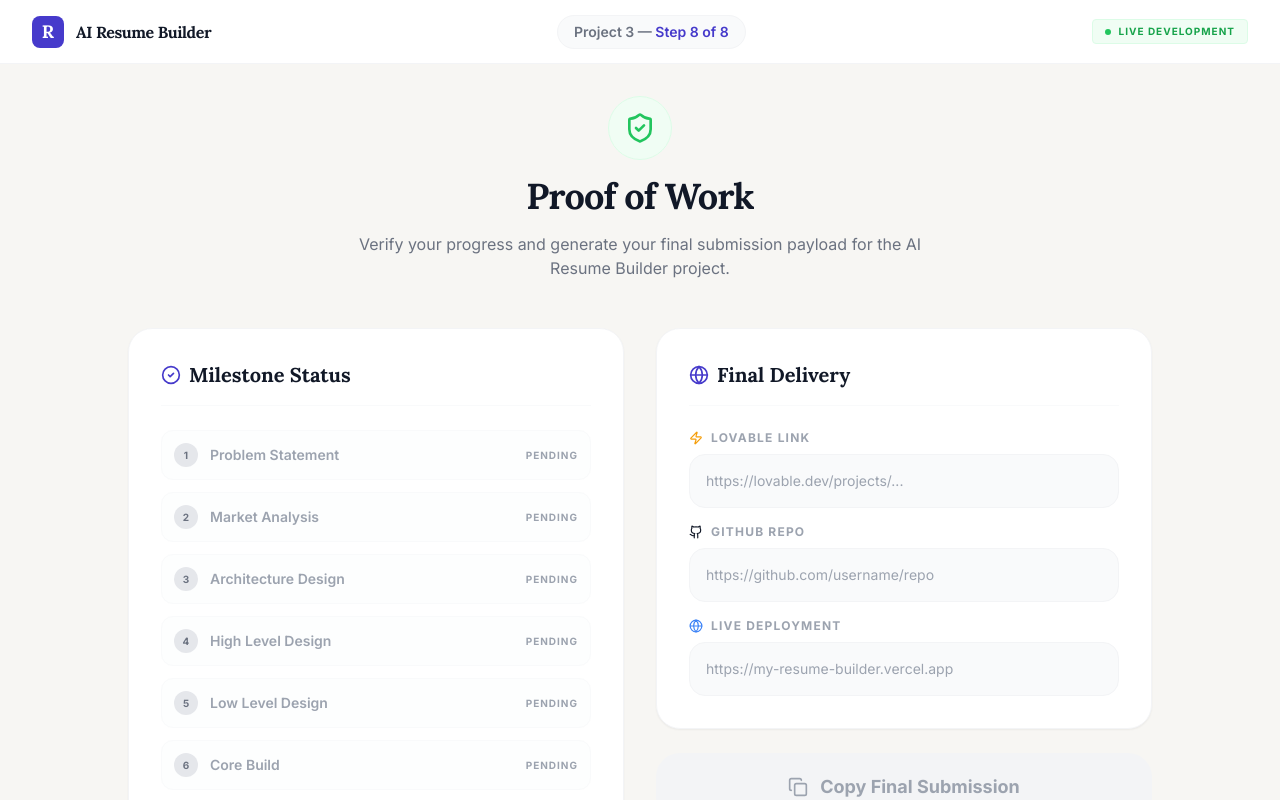
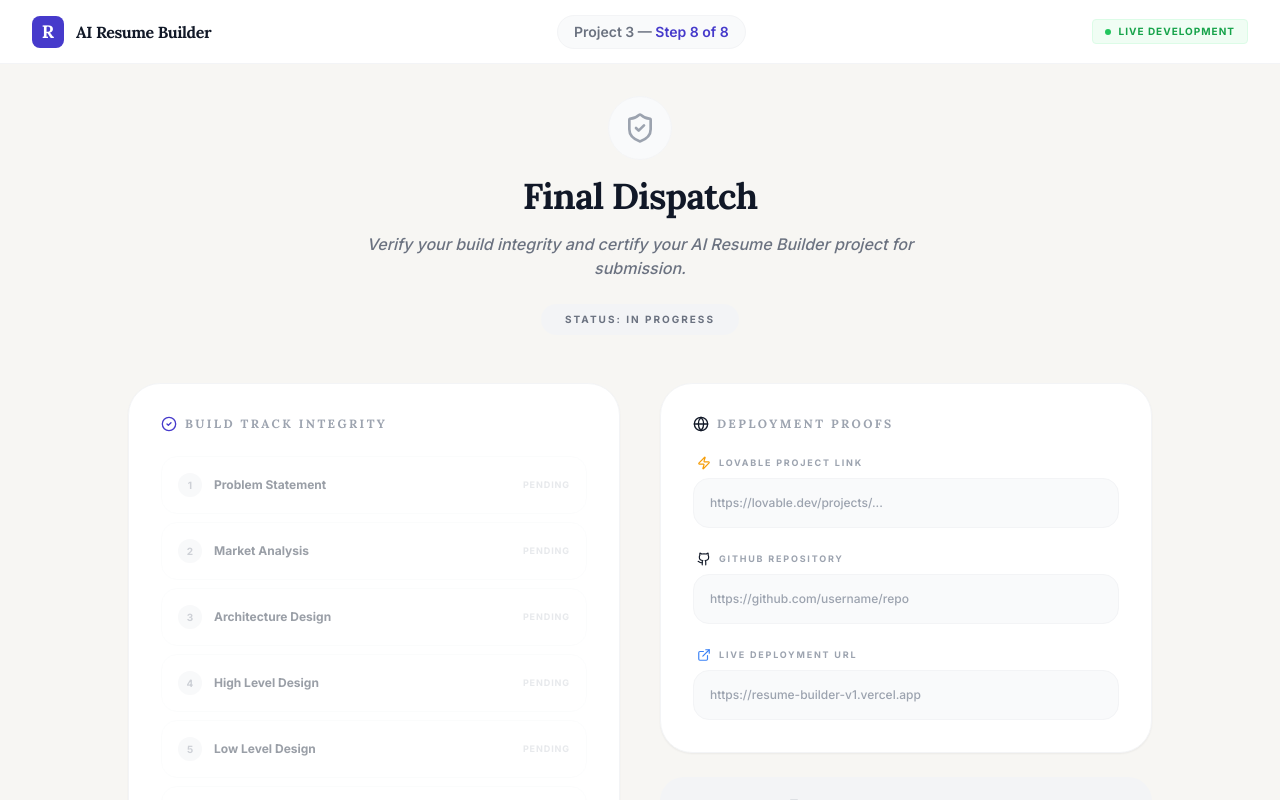
Before and after one commit to gagansogasu/AI-Resume-Builder-Build-Track, a React (Vite) app: page /rb/proof in a window 1280 px wide. Built offline with nearby package versions, Linux system fonts and the light colour scheme.

Commit message:
Finalize: Implement Proof + Submission system with automated Shipped logic and QA Checklist

```diff
--- a/src/pages/rb/RBProof.jsx
+++ b/src/pages/rb/RBProof.jsx
@@ -1,5 +1,5 @@
 import React, { useState, useEffect } from 'react';
-import { ShieldCheck, CheckCircle2, Globe, Github, Zap, Copy, Check } from 'lucide-react';
+import { ShieldCheck, CheckCircle2, Globe, Github, Zap, Copy, Check, Rocket, AlertTriangle, ExternalLink } from 'lucide-react';
 
 const RBProof = () => {
     const [status, setStatus] = useState([]);
@@ -8,9 +8,12 @@ const RBProof = () => {
         github: '',
         deploy: ''
     });
+    const [checklistPassed, setChecklistPassed] = useState(false);
+    const [shipped, setShipped] = useState(false);
     const [copied, setCopied] = useState(false);
 
     useEffect(() => {
+        // 1. Get Step Status
         const stepStatus = [];
         for (let i = 1; i <= 8; i++) {
             const artifact = localStorage.getItem(`rb_step_${i}_artifact`);
@@ -22,106 +25,145 @@ const RBProof = () => {
         }
         setStatus(stepStatus);
 
-        const savedLinks = JSON.parse(localStorage.getItem('rb_final_links') || '{}');
-        setLinks(prev => ({ ...prev, ...savedLinks }));
+        // 2. Get Checklist Status
+        const savedChecklist = JSON.parse(localStorage.getItem('rb_test_checklist') || '{}');
+        const testsPassed = Object.keys(savedChecklist).length === 10 && Object.values(savedChecklist).every(v => v);
+        setChecklistPassed(testsPassed);
+
+        // 3. Get Proof Links
+        const savedSubmission = JSON.parse(localStorage.getItem('rb_final_submission') || '{}');
+        setLinks(prev => ({ ...prev, ...savedSubmission }));
     }, []);
+
+    useEffect(() => {
+        const allStepsArr = status.length > 0 && status.every(s => s.completed);
+        const linksDone = !!(links.lovable && links.github && links.deploy);
+
+        if (allStepsArr && checklistPassed && linksDone) {
+            setShipped(true);
+        } else {
+            setShipped(false);
+        }
+    }, [status, checklistPassed, links]);
 
     const handleLinkChange = (key, value) => {
         const newLinks = { ...links, [key]: value };
         setLinks(newLinks);
-        localStorage.setItem('rb_final_links', JSON.stringify(newLinks));
+        localStorage.setItem('rb_final_submission', JSON.stringify(newLinks));
     };
 
     const handleCopySubmission = () => {
-        const submission = {
-            project: "AI Resume Builder",
-            steps: status,
-            links: links,
-            timestamp: new Date().toISOString()
-        };
-        navigator.clipboard.writeText(JSON.stringify(submission, null, 2));
+        const text = `------------------------------------------
+AI Resume Builder — Final Submission
+
+Lovable Project: ${links.lovable}
+GitHub Repository: ${links.github}
+Live Deployment: ${links.deploy}
+
+Core Capabilities:
+- Structured resume builder
+- Deterministic ATS scoring
+- Template switching
+- PDF export with clean formatting
+- Persistence + validation checklist
+------------------------------------------`;
+
+        navigator.clipboard.writeText(text);
         setCopied(true);
         setTimeout(() => setCopied(false), 2000);
     };
 
-    const allStepsDone = status.length > 0 && status.every(s => s.completed);
+    return (
+        <div className="max-w-5xl mx-auto space-y-12 animate-in fade-in duration-700 pb-20">
+            <div className="text-center space-y-4">
+                <div className={`w-16 h-16 rounded-full flex items-center justify-center mx-auto border transition-all duration-1000 ${shipped ? 'bg-green-500 text-white border-green-400 scale-110 shadow-xl shadow-green-100' : 'bg-gray-50 text-gray-400 border-gray-100'}`}>
+                    {shipped ? <Rocket size={32} /> : <ShieldCheck size={32} />}
+                </div>
+                <h1 className="text-4xl font-serif font-bold text-gray-900 tracking-tight">Final Dispatch</h1>
+                <p className="text-gray-500 max-w-xl mx-auto italic font-medium">Verify your build integrity and certify your AI Resume Builder project for submission.</p>
 
-    return (
-        <div className="max-w-5xl mx-auto space-y-12 animate-in fade-in duration-700">
-            <div className="text-center space-y-4">
-                <div className="w-16 h-16 bg-green-50 rounded-full flex items-center justify-center mx-auto text-green-500 border border-green-100">
-                    <ShieldCheck size={32} />
+                <div className="flex justify-center pt-2">
+                    <span className={`px-6 py-2 rounded-full text-[10px] font-black uppercase tracking-[0.2em] transition-all duration-700 ${shipped ? 'bg-green-100 text-green-700 ring-4 ring-green-50' : 'bg-gray-100 text-gray-500'}`}>
+                        Status: {shipped ? 'Shipped' : 'In Progress'}
+                    </span>
                 </div>
-                <h1 className="text-4xl font-serif font-bold text-gray-900 tracking-tight">Proof of Work</h1>
-                <p className="text-gray-500 max-w-xl mx-auto">Verify your progress and generate your final submission payload for the AI Resume Builder project.</p>
             </div>
 
-            <div className="grid md:grid-cols-2 gap-8">
-                {/* Step Progress */}
-                <div className="bg-white p-8 rounded-3xl border border-gray-100 shadow-sm space-y-6">
-                    <h2 className="text-xl font-bold text-gray-900 border-b border-gray-50 pb-4 flex items-center gap-2">
-                        <CheckCircle2 size={20} className="text-primary" />
-                        Milestone Status
-                    </h2>
-                    <div className="grid grid-cols-1 gap-3">
-                        {status.map((step) => (
-                            <div key={step.id} className="flex items-center justify-between p-3 rounded-xl border border-gray-50 bg-gray-50/30">
+            {shipped && (
+                <div className="bg-white border-2 border-green-100 p-8 rounded-[40px] text-center space-y-2 animate-in zoom-in-95 duration-700 shadow-2xl shadow-green-50/50">
+                    <CheckCircle2 size={40} className="text-green-500 mx-auto mb-2" />
+                    <h2 className="text-2xl font-serif font-bold text-gray-900">Project 3 Shipped Successfully.</h2>
+                    <p className="text-sm text-gray-400 font-medium">Your build artifacts are verified and ready for external review.</p>
+                </div>
+            )}
+
+            <div className={`grid md:grid-cols-2 gap-10 transition-opacity duration-700 ${shipped ? 'opacity-100' : 'opacity-100'}`}>
+                {/* A) Step Completion Overview */}
+                <div className="space-y-6">
+                    <div className="bg-white p-8 rounded-[32px] border border-gray-100 shadow-sm space-y-6">
+                        <h2 className="text-xs font-black uppercase tracking-[0.2em] text-gray-400 flex items-center gap-2">
+                            <CheckCircle2 size={16} className="text-primary" />
+                            Build Track Integrity
+                        </h2>
+                        <div className="grid grid-cols-1 gap-2">
+                            {status.map((step) => (
+                                <div key={step.id} className={`flex items-center justify-between p-4 rounded-2xl border transition-all ${step.completed ? 'bg-gray-50/50 border-gray-100' : 'bg-white border-gray-50 opacity-50'}`}>
+                                    <div className="flex items-center gap-3">
+                                        <div className={`w-6 h-6 rounded-full flex items-center justify-center text-[10px] font-bold ${step.completed ? 'bg-gray-900 text-white' : 'bg-gray-100 text-gray-400'}`}>
+                                            {step.completed ? <Check size={14} /> : step.id}
+                                        </div>
+                                        <span className="text-xs font-bold text-gray-700">{step.label}</span>
+                                    </div>
+                                    <span className={`text-[9px] font-black uppercase tracking-widest ${step.completed ? 'text-green-600' : 'text-gray-300'}`}>
+                                        {step.completed ? 'Verified' : 'Pending'}
+                                    </span>
+                                </div>
+                            ))}
+                            {/* Checklist Status */}
+                            <div className={`flex items-center justify-between p-4 rounded-2xl border transition-all mt-4 ${checklistPassed ? 'bg-primary/5 border-primary/10' : 'bg-white border-gray-50 opacity-50'}`}>
                                 <div className="flex items-center gap-3">
-                                    <div className={`w-6 h-6 rounded-full flex items-center justify-center text-[10px] font-bold ${step.completed ? 'bg-green-500 text-white' : 'bg-gray-200 text-gray-500'}`}>
-                                        {step.completed ? <Check size={14} /> : step.id}
+                                    <div className={`w-6 h-6 rounded-full flex items-center justify-center text-[10px] font-bold ${checklistPassed ? 'bg-primary text-white' : 'bg-gray-100 text-gray-400'}`}>
+                                        <Zap size={12} />
                                     </div>
-                                    <span className={`text-sm font-semibold ${step.completed ? 'text-gray-900' : 'text-gray-400'}`}>{step.label}</span>
+                                    <span className="text-xs font-bold text-gray-700">QA Test Checklist (10 Items)</span>
                                 </div>
-                                <span className={`text-[10px] font-bold uppercase tracking-widest ${step.completed ? 'text-green-600' : 'text-gray-400'}`}>
-                                    {step.completed ? 'Completed' : 'Pending'}
+                                <span className={`text-[9px] font-black uppercase tracking-widest ${checklistPassed ? 'text-primary' : 'text-gray-300'}`}>
+                                    {checklistPassed ? 'All Passed' : 'Incomplete'}
                                 </span>
                             </div>
-                        ))}
+                        </div>
                     </div>
                 </div>
 
-                {/* Final Links */}
+                {/* B) Artifact Collection */}
                 <div className="space-y-6">
-                    <div className="bg-white p-8 rounded-3xl border border-gray-100 shadow-sm space-y-6">
-                        <h2 className="text-xl font-bold text-gray-900 border-b border-gray-50 pb-4 flex items-center gap-2">
-                            <Globe size={20} className="text-primary" />
-                            Final Delivery
-                        </h2>
-                        <div className="space-y-4">
-                            <div className="space-y-2">
-                                <label className="text-xs font-bold uppercase tracking-widest text-gray-400 flex items-center gap-2">
-                                    <Zap size={14} className="text-amber-500" /> Lovable Link
-                                </label>
-                                <input
-                                    type="url"
+                    <div className="bg-white p-8 rounded-[32px] border border-gray-100 shadow-sm space-y-8">
+                        <div>
+                            <h2 className="text-xs font-black uppercase tracking-[0.2em] text-gray-400 mb-6 font-bold flex items-center gap-2">
+                                <Globe size={16} className="text-gray-900" />
+                                Deployment Proofs
+                            </h2>
+                            <div className="space-y-6">
+                                <InputField
+                                    icon={<Zap size={14} className="text-amber-500" />}
+                                    label="Lovable Project Link"
                                     value={links.lovable}
-                                    onChange={(e) => handleLinkChange('lovable', e.target.value)}
+                                    onChange={(v) => handleLinkChange('lovable', v)}
                                     placeholder="https://lovable.dev/projects/..."
-                                    className="w-full p-4 bg-gray-50 border border-gray-100 rounded-2xl text-sm focus:ring-1 focus:ring-primary outline-none"
                                 />
-                            </div>
-                            <div className="space-y-2">
-                                <label className="text-xs font-bold uppercase tracking-widest text-gray-400 flex items-center gap-2">
-                                    <Github size={14} className="text-gray-900" /> GitHub Repo
-                                </label>
-                                <input
-                                    type="url"
+                                <InputField
+                                    icon={<Github size={14} className="text-gray-900" />}
+                                    label="GitHub Repository"
                                     value={links.github}
-                                    onChange={(e) => handleLinkChange('github', e.target.value)}
+                                    onChange={(v) => handleLinkChange('github', v)}
                                     placeholder="https://github.com/username/repo"
-                                    className="w-full p-4 bg-gray-50 border border-gray-100 rounded-2xl text-sm focus:ring-1 focus:ring-primary outline-none"
                                 />
-                            </div>
-                            <div className="space-y-2">
-                                <label className="text-xs font-bold uppercase tracking-widest text-gray-400 flex items-center gap-2">
-                                    <Globe size={14} className="text-blue-500" /> Live Deployment
-                                </label>
-                                <input
-                                    type="url"
+                                <InputField
+                                    icon={<ExternalLink size={14} className="text-blue-500" />}
+                                    label="Live Deployment URL"
                                     value={links.deploy}
-                                    onChange={(e) => handleLinkChange('deploy', e.target.value)}
-                                    placeholder="https://my-resume-builder.vercel.app"
-                                    className="w-full p-4 bg-gray-50 border border-gray-100 rounded-2xl text-sm focus:ring-1 focus:ring-primary outline-none"
+                                    onChange={(v) => handleLinkChange('deploy', v)}
+                                    placeholder="https://resume-builder-v1.vercel.app"
                                 />
                             </div>
                         </div>
@@ -129,22 +171,43 @@ const RBProof = () => {
 
                     <button
                         onClick={handleCopySubmission}
-                        disabled={!allStepsDone}
-                        className={`w-full py-5 rounded-3xl font-bold text-lg flex items-center justify-center gap-3 transition-all ${allStepsDone
-                            ? 'bg-primary text-white shadow-xl shadow-primary/20 hover:-translate-y-1 active:scale-95'
+                        disabled={!shipped}
+                        className={`w-full py-5 rounded-[24px] font-bold text-sm tracking-widest uppercase flex items-center justify-center gap-3 transition-all ${shipped
+                            ? 'bg-gray-900 text-white shadow-2xl hover:bg-black active:scale-[0.98]'
                             : 'bg-gray-100 text-gray-400 cursor-not-allowed'}`}
                     >
-                        {copied ? <Check size={20} /> : <Copy size={20} />}
-                        {copied ? 'Copied to Clipboard!' : 'Copy Final Submission'}
+                        {copied ? <Check size={16} /> : <Copy size={16} />}
+                        {copied ? 'Payload Copied' : 'Copy Final Submission'}
                     </button>
-                    {!allStepsDone && (
-                        <p className="text-center text-xs text-amber-600 font-medium">Complete all 8 milestones to enable final submission.</p>
+
+                    {!shipped && (
+                        <div className="p-4 bg-amber-50 border border-amber-100 rounded-2xl flex items-start gap-3">
+                            <AlertTriangle size={16} className="text-amber-500 shrink-0 mt-0.5" />
+                            <p className="text-[10px] font-bold text-amber-700 uppercase tracking-widest leading-relaxed">
+                                Shipping is locked. You must verify all 8 steps, pass the 10-point QA checklist, and provide all 3 deployment links.
+                            </p>
+                        </div>
                     )}
                 </div>
             </div>
         </div>
     );
 };
+
+const InputField = ({ icon, label, value, onChange, placeholder }) => (
+    <div className="space-y-2">
+        <label className="text-[9px] font-bold uppercase tracking-[0.2em] text-gray-400 flex items-center gap-2 ml-1">
+            {icon} {label}
+        </label>
+        <input
+            type="url"
+            value={value}
+            onChange={(e) => onChange(e.target.value)}
+            placeholder={placeholder}
+            className="w-full p-4 bg-gray-50 border border-gray-100 rounded-2xl text-xs font-medium focus:bg-white focus:border-gray-200 focus:ring-4 focus:ring-gray-50 outline-none transition-all"
+        />
+    </div>
+);
 
 const getStepTitle = (step) => {
     const titles = {
```
Also changed, not shown: src/pages/rb/RBStep.jsx (+80 -13 lines).
